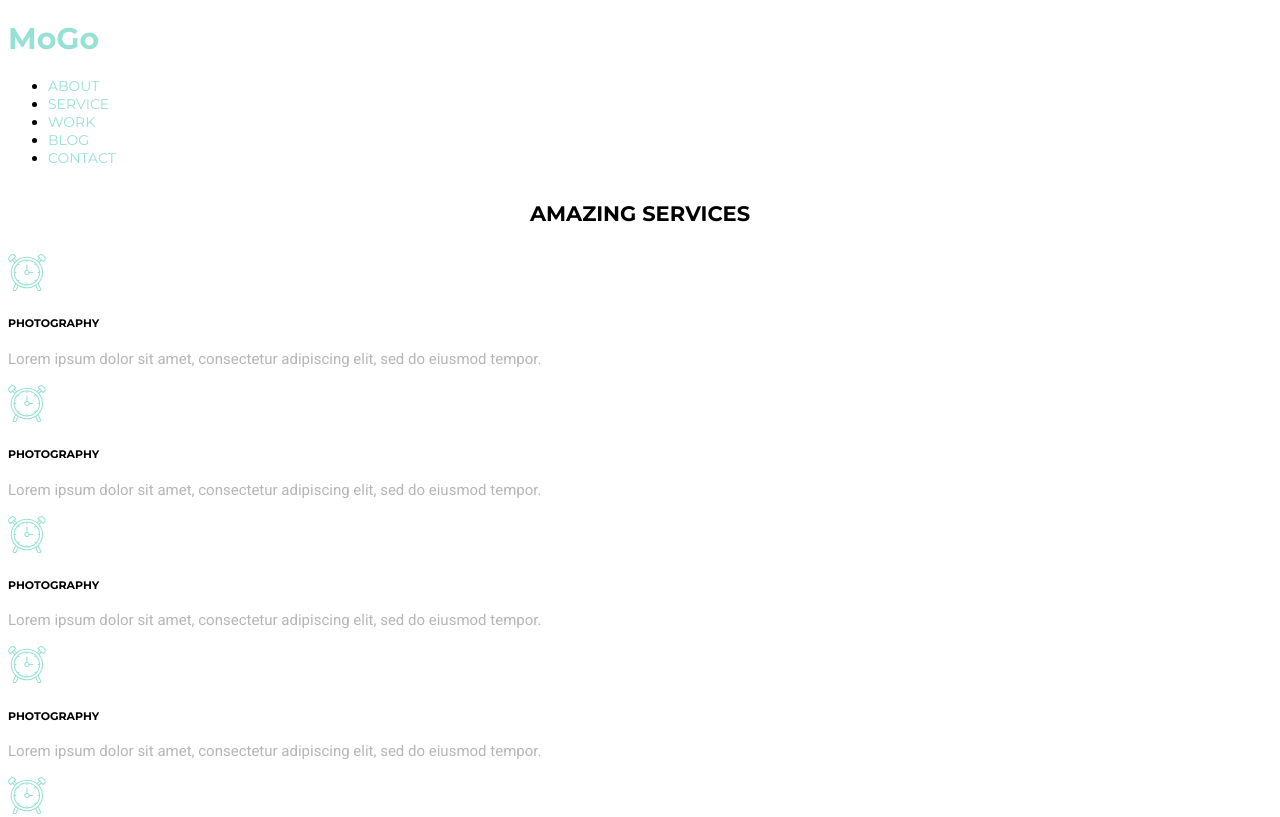
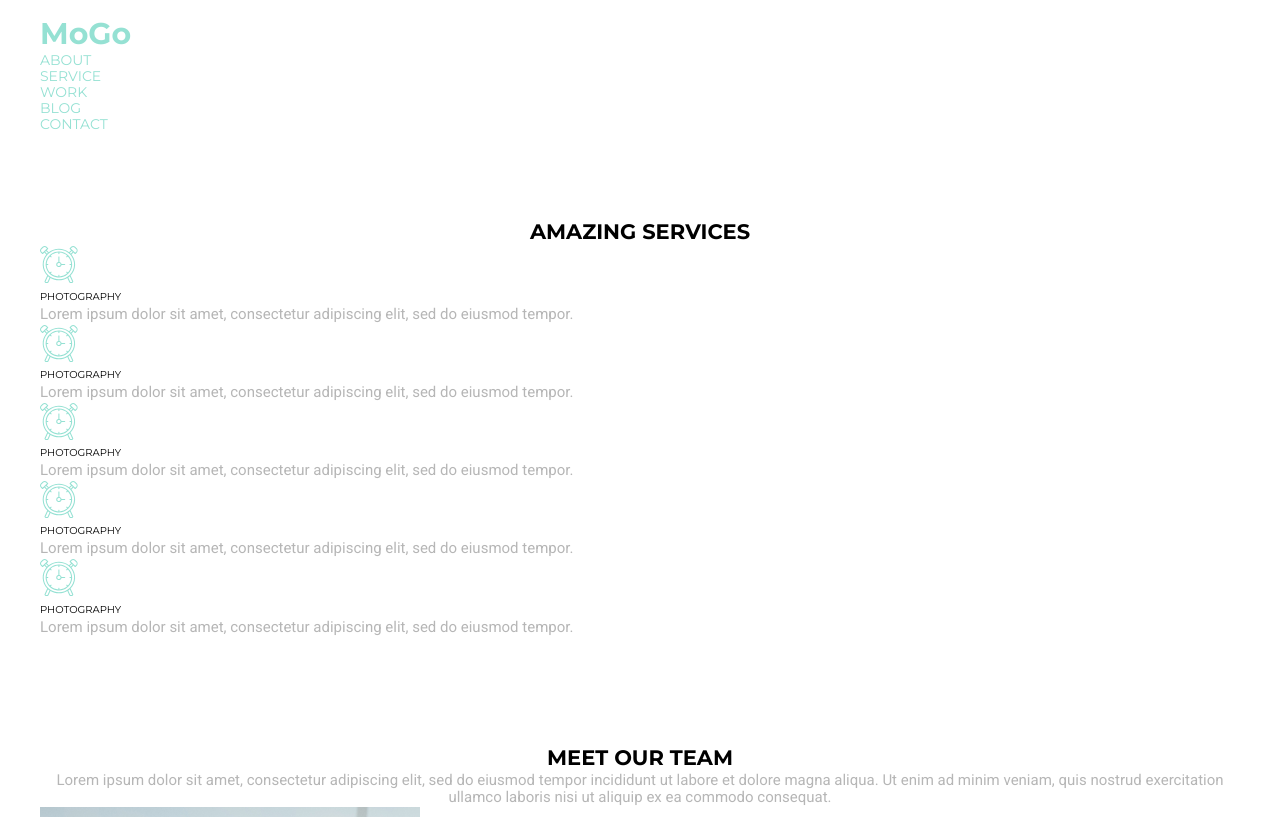
Before and after one commit to vovatrohymenko/fe-39_mogo, a plain HTML site: page index.html in a window 1280 px wide. Shown: the top 817 px of the page. Drawn offline with nearby package versions, Linux system fonts and the light colour scheme.

Commit message:
Відступи

```diff
--- a/index.html
+++ b/index.html
@@ -10,12 +10,21 @@
       href="https://fonts.googleapis.com/css2?family=Montserrat:wght@100..900&family=Roboto:ital,wght@0,400;1,300&display=swap"
       rel="stylesheet"
     />
+    <link
+      rel="stylesheet"
+      href="https://cdnjs.cloudflare.com/ajax/libs/modern-normalize/2.0.0/modern-normalize.css"
+      integrity="sha512-gA2Bvu0/hw4oj0Lp8ZHjK+o3S4BE5m8d/wNVy6ktKLhHKPpWLQwv9ixzuWirWOakoJqlBdePq2NhoCaUOQ5npQ=="
+      crossorigin="anonymous"
+      referrerpolicy="no-referrer"
+    />
+    <link rel="stylesheet" href="./src/css/reset.css" />
     <link rel="stylesheet" href="./src/css/style.css" />
   </head>
   <body>
     <!-- Шапка сайту -->
     <header class="header">
       <!-- Лого -->
+      <div class="container">
         <a class="logo" href="#">
           <h1 class="logo-text">MoGo</h1>
         </a>
@@ -29,10 +38,12 @@
             <li class="nav-item"><a class="nav-link" href="#">CONTACT</a></li>
           </ul>
         </nav>
+      </div>
     </header>
     <!-- Основна частина -->
     <main class="main">
       <!-- Сервіси -->
+      <div class="container">
         <section class="services">
           <h2 class="services-title">Amazing Services</h2>
           <div class="services-cards">
@@ -98,13 +109,15 @@
             </article>
           </div>
         </section>
+      </div>
       <!-- Команда -->
+      <div class="container">
         <section class="team">
           <h2 class="team-title">Meet our team</h2>
           <p class="team-text">
             Lorem ipsum dolor sit amet, consectetur adipiscing elit, sed do
-          eiusmod tempor incididunt ut labore et dolore magna aliqua. Ut enim ad
-          minim veniam, quis nostrud exercitation ullamco laboris nisi ut
+            eiusmod tempor incididunt ut labore et dolore magna aliqua. Ut enim
+            ad minim veniam, quis nostrud exercitation ullamco laboris nisi ut
             aliquip ex ea commodo consequat.
           </p>
           <div class="team-members">
@@ -137,9 +150,10 @@
             </article>
           </div>
         </section>
+      </div>
     </main>
     <footer class="footer">
-      <div>
+      <div class="container">
         <p class="footer-text">
           &#169; 2016 MoGo free PSD template by
           <span class="footer-info">Laaqiq</span>
--- /dev/null
+++ b/src/css/reset.css
@@ -0,0 +1,20 @@
+* {
+  margin: 0;
+  padding: 0;
+}
+a {
+  text-decoration: none;
+  color: inherit;
+}
+h1,
+h2,
+h3,
+h4,
+h5,
+h6 {
+  font-size: inherit;
+  font-weight: inherit;
+}
+ul {
+  list-style: none;
+}
--- a/src/css/style.css
+++ b/src/css/style.css
@@ -15,9 +15,17 @@ body {
   font-size: 14px;
   font-weight: 400;
 }
+.container {
+  max-width: 1230px;
+  padding-left: 15px;
+  padding-right: 15px;
+  margin-left: auto;
+  margin-right: auto;
+}
 /*=======================HEADER=========================================*/
-.logo {
-  text-decoration: none;
+.header {
+  padding-top: 17px;
+  padding-bottom: 80px;
 }
 .logo-text {
   color: var(--colorTextTertiary);
@@ -32,6 +40,9 @@ body {
   color: var(--colorHover);
 }
 /*========================SERVICES===============================================*/
+.services {
+  padding-bottom: 100px;
+}
 .services-title {
   font-size: 30px;
   font-weight: 700;
@@ -48,7 +59,9 @@ body {
   line-height: 1.47; /* 146.667% */
 }
 /*========================TEAM===============================================*/
-
+.team {
+  padding-bottom: 80px;
+}
 .team-title {
   font-size: 30px;
   font-weight: 700;
@@ -74,7 +87,10 @@ body {
   font-weight: 300;
 }
 /*========================FOOTER===============================================*/
-
+.footer {
+  padding-top: 10px;
+  padding-bottom: 10px;
+}
 .footer-info {
   color: var(--colorHover);
 }
```
Lines whose indentation alone changed are shown as unchanged.
